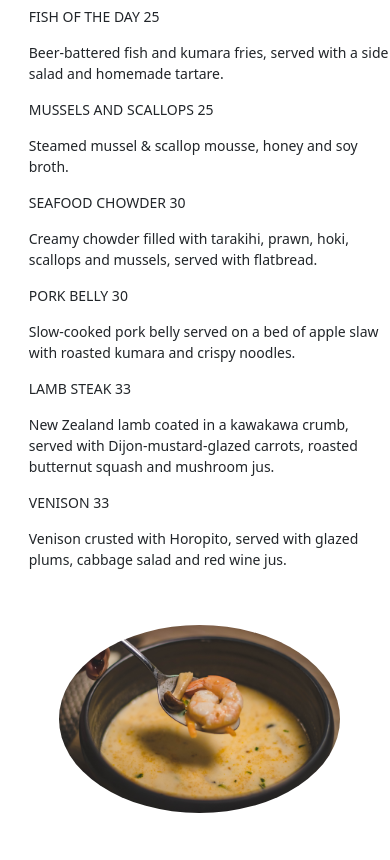
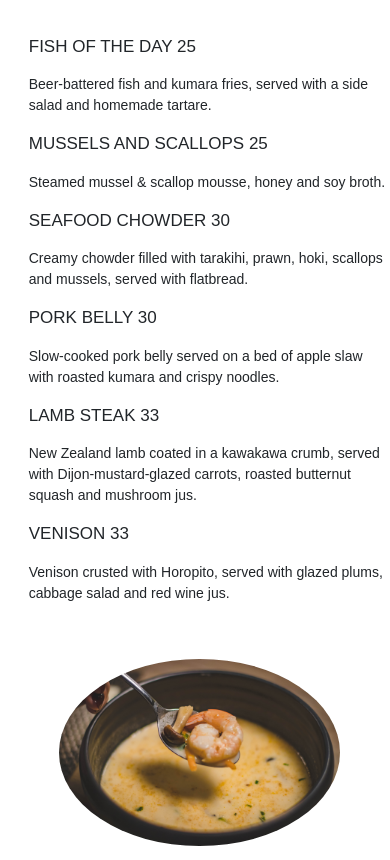
Before and after one commit to AdelTljrd/haukai.github.io, a PHP site: page /menu/menu.html in a window 390 px wide. Shown: the part 1390-2250 px from the top of the page. Run offline with PHP 8.4, Linux system fonts and the light colour scheme.

Commit message:
Added font families

```diff
--- a/css/styles.css
+++ b/css/styles.css
@@ -28,16 +28,36 @@ font-size: 50px;
   text-align: center;
   padding: 0px;
 }
-.col-sm-4 h2, .contact-heading h2, .menu-heading h2, .reserve-heading h2, .culture-heading h2, .staff-heading h2{
+.about-heading h2, .contact-heading h2, .menu-heading h2, .reserve-heading h2, .culture-heading h2, .staff-heading h2{
   font-size: 31px;
-  font-weight: bold;
+  font-weight: 550;
+  font-family: Georgia, sans-serif;
 }
-.menu-container-1 h3, .culture-container-1 h3, .recipes-heading h3, .culture-container-2 h3, .culture-heading2 h3, .contact-container-1 h3, .details-heading h3, .reviews h3 {
+.image-container h2 {
+  font-size: 31px;
+  font-family: Verdana;
+}
+.culture-container-1 h3, .recipes-heading h3, .culture-heading2 h3, .contact-container-1 h3, .details-heading h3, .reviews h3 {
   font-size: 26px;
-  font-weight:500
+  font-family: Georgia, sans-serif;
+  font-weight: 550;
+}
+.image-container h3 {
+  font-size: 26px;
+  font-family: Verdana;
 }
 .contact-details h4, .culture-container-3 h4 {
   font-weight: 500;
+}
+p {
+  font-family: Arial, Helvetica, sans-serif;
+  font-size: 17px;
+}
+.menu .menu-items p {
+  font-size: 16px;
+}
+.menu .item p {
+  font-size: 19px;
 }
 /* Index page styles */
 .index-container-1 .col-sm-4:nth-child(1), .index-container-1 .col-sm-4:nth-child(3) {
@@ -47,7 +67,6 @@ font-size: 50px;
 }
 .index-container-1 .col-sm-4:nth-child(2) {
   text-align: center;
-  font-size: 17px;
   padding-left: 40px;
   padding-right: 40px;
   margin-top: -15px;
@@ -56,7 +75,7 @@ font-size: 50px;
   background-color: #000000;
   color: white;
   border-radius: 5px;
-  font-size: 25px;
+  font-size: 20px;
   font-weight: bold;
   padding: 10px 20px;
 }
@@ -113,9 +132,11 @@ h2 a:hover, h3 a:hover {
 }
 .customer-review {
   text-align: justify;
-  font-size: 16px;
   padding-left: 10px;
   padding-right: 10px;
+}
+.customer-review p {
+  font-size: 16px;
 }
 /* Contact page styles */
 .contact-heading,
@@ -413,22 +434,31 @@ h2 a:hover, h3 a:hover {
 /* Media Queries */
 @media (max-width: 600px) {
   p {
+    font-size: 15px;
+  }
+  .menu .menu-items p {
     font-size: 14px;
   }
-  .col-sm-4 h2, .contact-heading h2, .menu-heading h2, .reserve-heading h2, .culture-heading h2, .staff-heading h2 {
+  .menu .item p {
+    font-size: 17px;
+  }
+  .about-heading h2, .contact-heading h2, .menu-heading h2, .reserve-heading h2, .culture-heading h2, .staff-heading h2 {
     font-size: 21px;
-    font-weight: bold;
+  }
+  .image-container h2 {
+    font-size: 21px;
   }
   .btn-lg, .btn {
     font-size: 18px;
   }
-  .menu-container-1 h3, .culture-container-1 h3, .recipes-heading h3, .culture-container-2 h3, .culture-heading2 h3, .contact-container-1 h3, .details-heading h3, .reviews h3 {
+  .culture-container-1 h3, .recipes-heading h3, .culture-heading2 h3, .contact-container-1 h3, .details-heading h3, .reviews h3 {
     font-size: 18px;
-    font-weight:bold
+  }
+  .image-container h3 {
+    font-size: 18px;
   }
   .contact-details h4, .culture-container-3 h4 {
     font-size: 17px;
-    font-weight: bold;
   }
   .menu-header {
     text-align: right;
--- a/index.html
+++ b/index.html
@@ -8,6 +8,7 @@
     <link rel="stylesheet" href="https://cdn.jsdelivr.net/npm/bootstrap@4.6.2/dist/css/bootstrap.min.css">
     <link rel="stylesheet" href="css/styles.css">
     <link rel="stylesheet" href="https://www.w3schools.com/w3css/4/w3.css">
+
     <script src="https://ajax.googleapis.com/ajax/libs/jquery/3.6.4/jquery.min.js"></script>
     <script src="https://maxcdn.bootstrapcdn.com/bootstrap/3.4.1/js/bootstrap.min.js"></script>
     <script src="https://cdn.jsdelivr.net/npm/jquery@3.6.4/dist/jquery.slim.min.js"></script>
@@ -54,7 +55,9 @@
       <div class="row">
         <!-- Column 1 - Heading-->
         <div class="col-sm-4">
-          <h2>About The Haukai</h2>
+          <div class="about-heading">
+            <h2>About The Haukai</h2>
+          </div>
         </div>
         <!-- Column 2 - Paragraph about the restaurant-->
         <div class="col-sm-4">
--- a/menu/menu.html
+++ b/menu/menu.html
@@ -88,23 +88,34 @@
                     </li>
                 </ul>
             </div>
+            <div class="menu">
             <!-- First container on page - Appetizers -->
             <div class="menu-container-1">
                 <div class="row">
                     <!-- Column 1 - Appetizer menu items-->
                     <div class="col-sm-6">
                         <div class="menu-items">
-                            <h3 id="appetizers">Appetizers</h3>
+                            <h3 id="appetizers">APPETIZERS</h3>
                             <br>
+                            <div class="item">
                             <p>REWENA BREAD 10</p>
+                            </div>
                             <p>Traditional Māori bread.</p>
+                            <div class="item">
                             <p>PAUA FRITTER 16</p>
+                            </div>
                             <p>Finely diced pieces of paua, served with a side salad and horopito dressing.</p>
+                            <div class="item">
                             <p>RAW FISH 20</p>
+                            </div>
                             <p>Dried snapper fish marinated in coconut cream, served with tomatoes and spring onions.</p>
+                            <div class="item">
                             <p>POACHED SALMON 22</p>
+                            </div>
                             <p>Salmon poached in an orange and pistachio glaze, served with rewena bread.</p>
+                            <div class="item">
                             <p>SEAFOOD BASKET 25</p>
+                            </div>
                             <p>Crumbed mussels, salt and pepper squid, crumbed hoki bites and garlic prawns.</p>
                         </div>
                     </div>
@@ -122,19 +133,31 @@
                     <!-- Column 1 - Main menu items-->
                     <div class="col-sm-6">
                         <div class="menu-items">
-                            <h3 id="main">Main</h3>
+                            <h3 id="main">MAIN</h3>
                             <br>
+                            <div class="item">
                             <p>FISH OF THE DAY 25</p>
+                            </div>
                             <p>Beer-battered fish and kumara fries, served with a side salad and homemade tartare.</p>
+                            <div class="item">
                             <p>MUSSELS AND SCALLOPS 25</p>
+                            </div>
                             <p>Steamed mussel & scallop mousse, honey and soy broth.</p>
+                            <div class="item">
                             <p>SEAFOOD CHOWDER 30</p>
+                            </div>
                             <p>Creamy chowder filled with tarakihi, prawn, hoki, scallops and mussels, served with flatbread.</p>
+                            <div class="item">
                             <p>PORK BELLY 30</p>
+                            </div>
                             <p>Slow-cooked pork belly served on a bed of apple slaw with roasted kumara and crispy noodles.</p>
+                            <div class="item">
                             <p>LAMB STEAK 33</p>
+                            </div>
                             <p>New Zealand lamb coated in a kawakawa crumb, served with Dijon-mustard-glazed carrots, roasted butternut squash and mushroom jus.</p>
+                            <div class="item">
                             <p>VENISON 33</p>
+                            </div>
                             <p>Venison crusted with Horopito, served with glazed plums, cabbage salad and red wine jus.</p>
                         </div>
                     </div>
@@ -152,15 +175,23 @@
                     <!-- Column 1 - Dessert menu items-->
                     <div class="col-sm-6">
                         <div class="menu-items">
-                            <h3 id="dessert">Dessert</h3>
+                            <h3 id="dessert">DESSERT</h3>
                             <br>
+                            <div class="item">
                             <p>KAPITI ICE CREAM 10</p>
+                            </div>
                             <p>Check for daily specials.</p>
+                            <div class="item">
                             <p>STEAMED PUDDING 12</p>
+                            </div>
                             <p>Golden-syrup-flavoured steamed pudding, served with vanilla ice cream.</p>
+                            <div class="item">
                             <p>MINI PAVLOVA 16</p>
+                            </div>
                             <p>Mini pavlova, served with kawakawa and lemon-infused cream and fresh fruit.</p>
+                            <div class="item">
                             <p>BANOFFEE PIE 16</p>
+                            </div>
                             <p>Toffee, fresh bananas and fresh cream.</p>
                         </div>
                     </div>
@@ -178,9 +209,11 @@
                     <!-- Column 1 - Red Wine menu items-->
                     <div class="col-sm-6">
                         <div class="menu-items">
-                            <h3 id="red">Red Wine</h3>
+                            <h3 id="red">RED WINE</h3>
                             <br>
-                            <p>Price by bottle/glass</p>
+                            <div class="item">
+                            <p>PRICE BY BOTTLE/GLASS</p>
+                            </div>
                             <p>Terrace Edge Pinot Noir, 2012, Wairarapa 53/13</p>
                             <p>Altitude Pinot Noir, 2010, Marlborough 64/15</p>
                             <p>Greystone Pinot Noir, 2012, Wairarapa 73/17</p>
@@ -204,9 +237,11 @@
                     <!-- Column 1 - White Wine menu items-->
                     <div class="col-sm-6">
                         <div class="menu-items">
-                            <h3 id="white">White Wine</h3>
+                            <h3 id="white">WHITE WINE</h3>
                             <br>
-                            <p>Price by bottle/glass</p>
+                            <div class="item">
+                            <p>PRICE BY BOTTLE/GLASS</p>
+                            </div>
                             <p>Spade Oak Pinot Gris, 2011, Gisborne 40/10</p>
                             <p>Maude Pinot Gris, 2017, Otago 49.50/11</p>
                             <p>Charles Wiffen Chardonnay, 2013, Otago 48/11</p>
@@ -231,7 +266,7 @@
                     <!-- Column 1 - Beer and Cider menu items-->
                     <div class="col-sm-6">
                         <div class="menu-items">
-                            <h3 id="beer-cider">Beer and Cider</h3>
+                            <h3 id="beer-cider">BEER AND CIDER</h3>
                             <br>
                             <p>Garage project range 11</p>
                             <p>Tuatara range 11</p>
@@ -256,7 +291,7 @@
                     <!-- Column 1 - Non-Alcoholic menu items-->
                     <div class="col-sm-6">
                         <div class="menu-items">
-                            <h3 id="non-alcoholic">Non-Alcoholic</h3>
+                            <h3 id="non-alcoholic">NON-ALCOHOLIC</h3>
                             <br>
                             <p>Mineral water 4.00</p>
                             <p>Soft drinks 4.00</p>
@@ -272,6 +307,7 @@
                         </div>
                     </div>
                 </div>
+            </div>
             </div>
         </main>
         <!-- Footer -->
```
